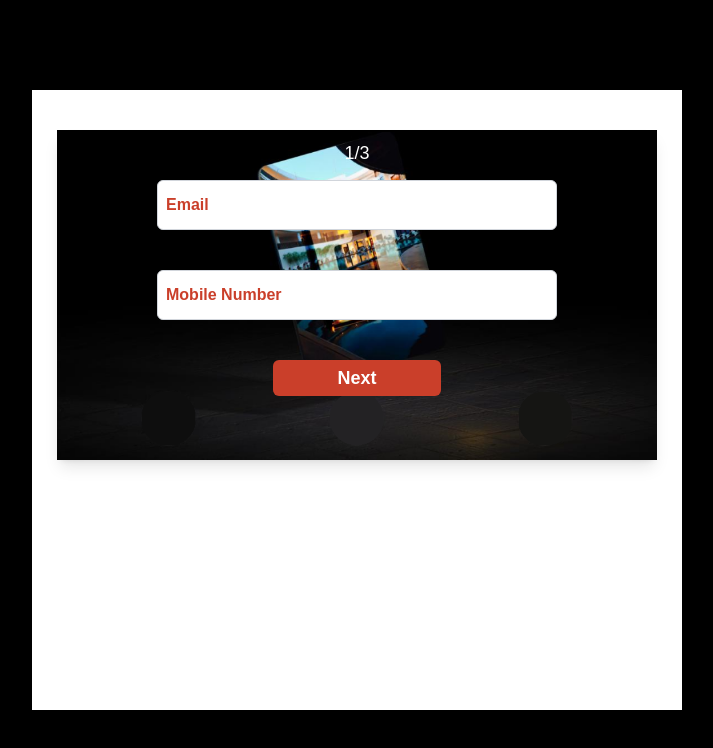
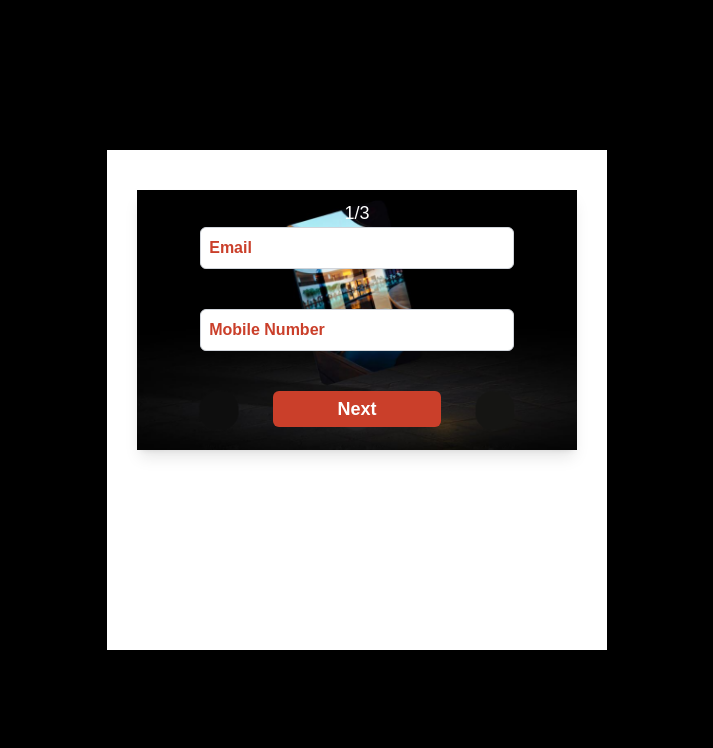
Before and after one commit to Thenmozhi-k/task-1, a React (Vite) app: page / in a window 1280 px wide. Both pictures are taken after a click on the button "Buy Booking". Shown: the top 748 px of the page, without its empty margins (283-996 px from the left). Built offline with nearby package versions, Linux system fonts and the light colour scheme.

Commit message:
first commit

```diff
--- a/src/components/Second.jsx
+++ b/src/components/Second.jsx
@@ -4,15 +4,15 @@ import first from '../assets/second.png';
 const Second = ({ onNavigate }) => {
   return (
     <div className="flex justify-center items-center h-screen bg-black">
-      <div className="relative w-[650px] h-[620px] bg-white shadow-lg p-2 flex flex-col items-center">
+      <div className="relative w-[500px] h-[500px] bg-white shadow-lg p-2 flex flex-col items-center">
         <div
           className="relative shadow-lg mt-8 p-6 flex flex-col justify-between"
           style={{
             backgroundImage: `url(${first})`,
             backgroundSize: 'cover',
             backgroundPosition: 'center',
-            width: '600px',
-            height: '330px',
+            width: '440px',
+            height: '260px',
           }}
         >
           <h2 className='items-center justify-center mt-[-15px] text-lg flex text-white font-timmy'>1/3</h2>
@@ -22,12 +22,12 @@ const Second = ({ onNavigate }) => {
             <input
               type="email"
               placeholder="Email"
-              className="border border-gray-300 rounded-md p-2  py-3 mb-10 w-[80%] max-w-[400px] focus:outline-none focus:ring-2 focus:ring-orange-500"
+              className="border border-gray-300 rounded-md p-2  py-2 mb-10 w-[80%] max-w-[400px] focus:outline-none focus:ring-2 focus:ring-orange-500"
             />
             <input
               type="tel"
               placeholder="Mobile Number"
-              className="border border-gray-300 rounded-md p-2 py-3 mb-10 w-[80%] max-w-[400px] focus:outline-none focus:ring-2 focus:ring-orange-500"
+              className="border border-gray-300 rounded-md p-2 py-2 mb-10 w-[80%] max-w-[400px] focus:outline-none focus:ring-2 focus:ring-orange-500"
             />
             <button className="bg-[#CA3F2A] text-white px-16 py-1 rounded-md text-lg font-semibold "
              onClick={onNavigate}>
```
